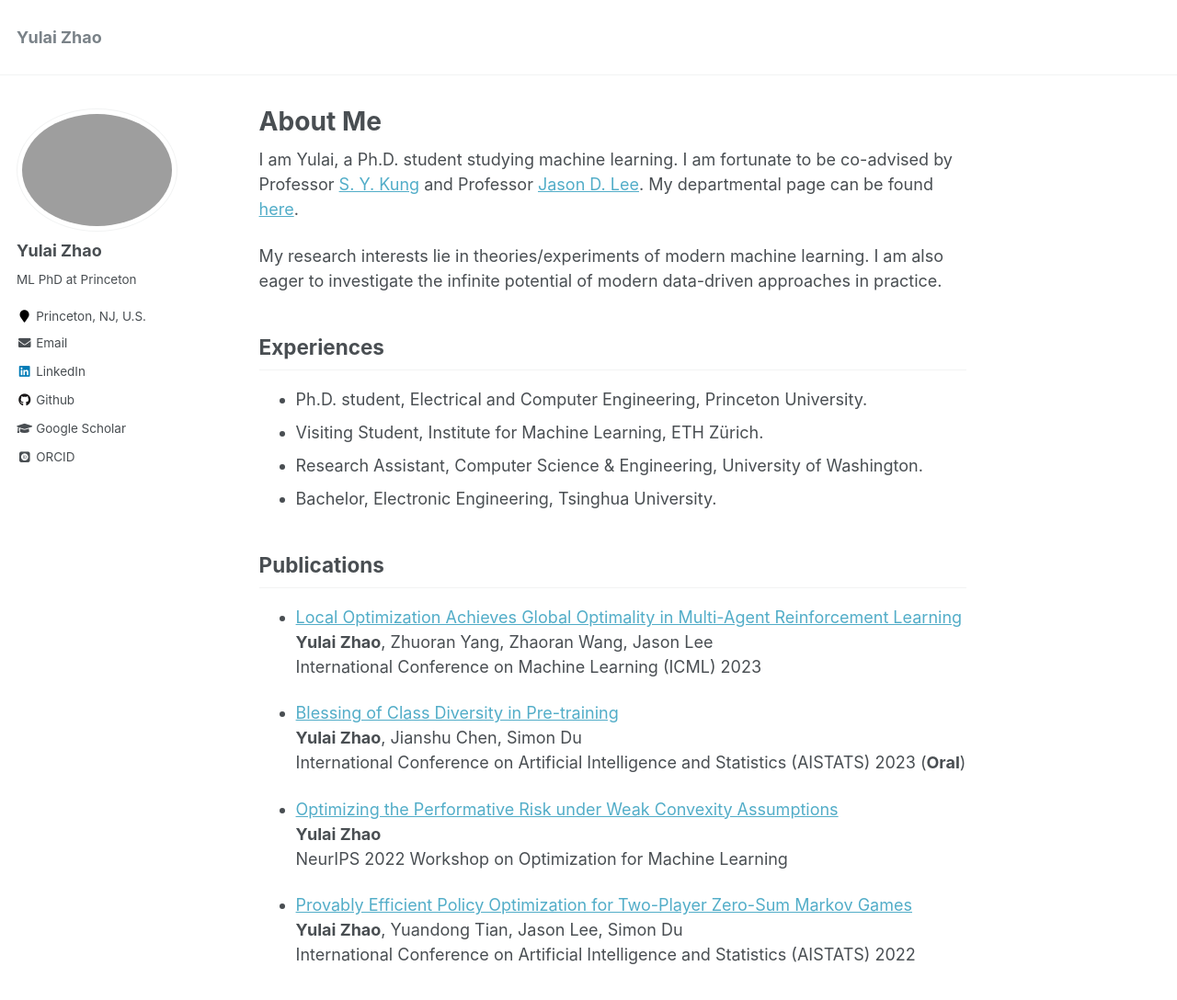
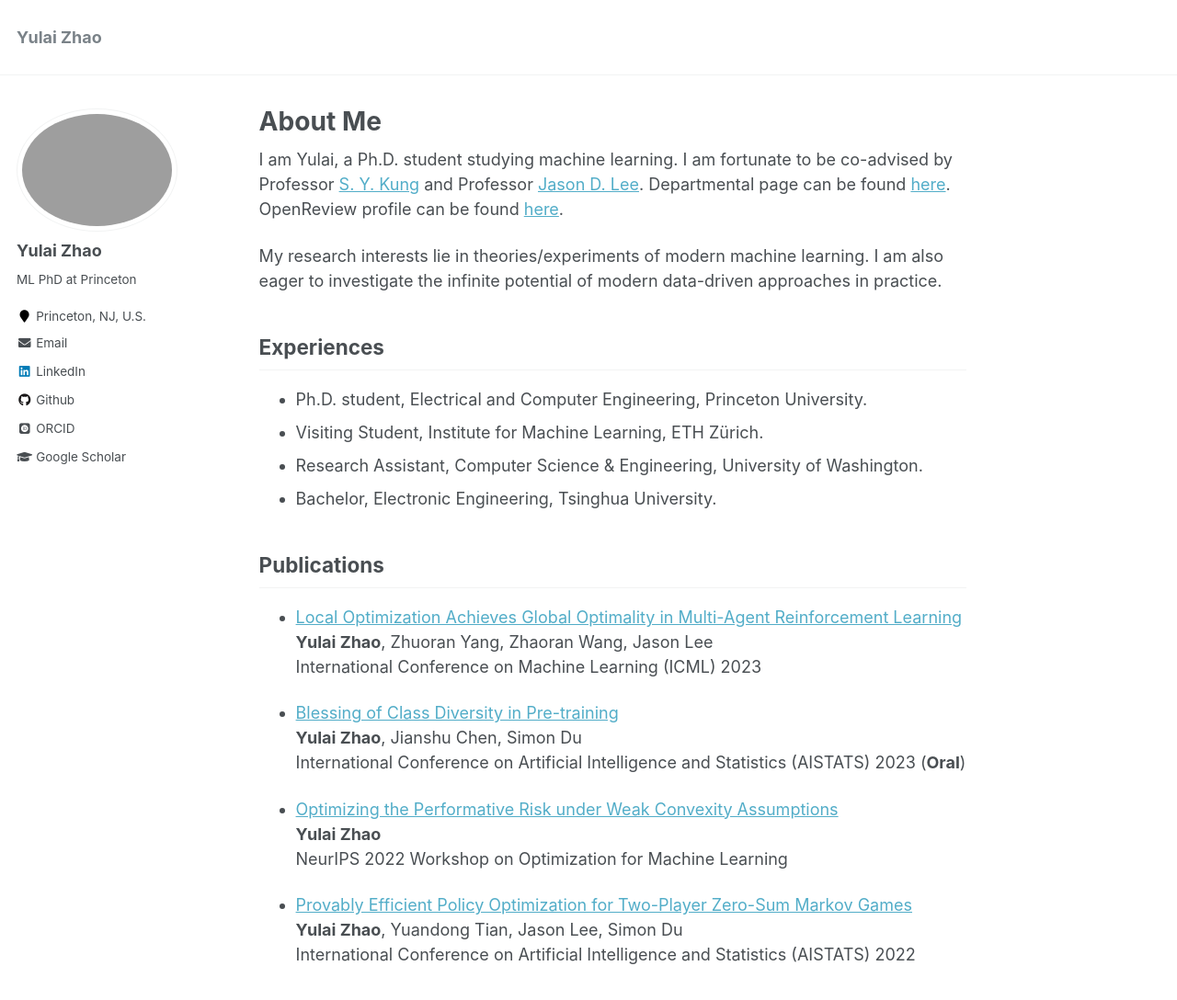
Before and after one commit to zhaoyl18/zhaoyl18.github.io, a Jekyll site: the page built from _pages/about.md, in a window 1280 px wide and 1238 px high. Shown: the top 1088 px of the window at 92% size. Built offline with Jekyll 4.4.1, drawn with Linux system fonts in a browser that asks for light colours; some web fonts are replaced.

Commit message:
update openreview

```diff
--- a/_includes/author-profile.html
+++ b/_includes/author-profile.html
@@ -103,15 +103,16 @@
       {% if author.vine %}
         <li><a href="https://vine.co/u/{{ author.vine }}"><i class="fab fa-fw fa-vine" aria-hidden="true"></i> Vine</a></li>
       {% endif %}
+      {% if author.orcid %}
+        <li><a href="{{ author.orcid }}"><i class="ai ai-orcid-square ai-fw"></i> ORCID</a></li>
+      {% endif %}
       {% if author.googlescholar %}
         <li><a href="{{ author.googlescholar }}"><i class="fas fa-fw fa-graduation-cap"></i> Google Scholar</a></li>
       {% endif %}
       {% if author.pubmed %}
         <li><a href="{{ author.pubmed }}"><i class="ai ai-pubmed-square ai-fw"></i> PubMed</a></li>
       {% endif %}
-      {% if author.orcid %}
-        <li><a href="{{ author.orcid }}"><i class="ai ai-orcid-square ai-fw"></i> ORCID</a></li>
-      {% endif %}
+
       {% if author.impactstory %}
         <li><a href="{{ author.impactstory }}"><i class="ai ai-impactstory ai-fw"></i> Impactstory</a></li>
       {% endif %}
--- a/_pages/about.md
+++ b/_pages/about.md
@@ -8,7 +8,7 @@ redirect_from:
   - /about.html
 ---
 
-I am Yulai, a Ph.D. student studying machine learning. I am fortunate to be co-advised by Professor [S. Y. Kung](https://ece.princeton.edu/people/sun-yuan-kung) and Professor [Jason D. Lee](https://jasondlee88.github.io/). My departmental page can be found [here](https://ece.princeton.edu/people/yulai-zhao).
+I am Yulai, a Ph.D. student studying machine learning. I am fortunate to be co-advised by Professor [S. Y. Kung](https://ece.princeton.edu/people/sun-yuan-kung) and Professor [Jason D. Lee](https://jasondlee88.github.io/). Departmental page can be found [here](https://ece.princeton.edu/people/yulai-zhao). OpenReview profile can be found [here](https://openreview.net/profile?id=~Yulai_Zhao1).
 
 My research interests lie in theories/experiments of modern machine learning. I am also eager to investigate the infinite potential of modern data-driven approaches in practice.
 <!-- I'm Yulai, a Ph.D. student at Princeton University. My research interests lie in theories/experiments of modern machine learning. I am also eager to apply modern data-driven approaches to practice. -->
```
